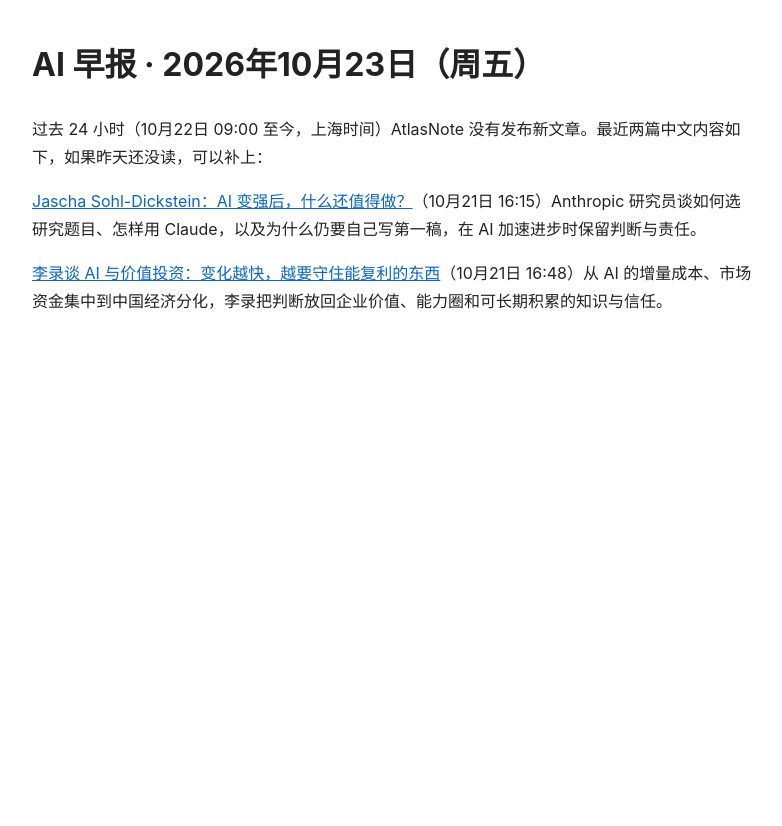
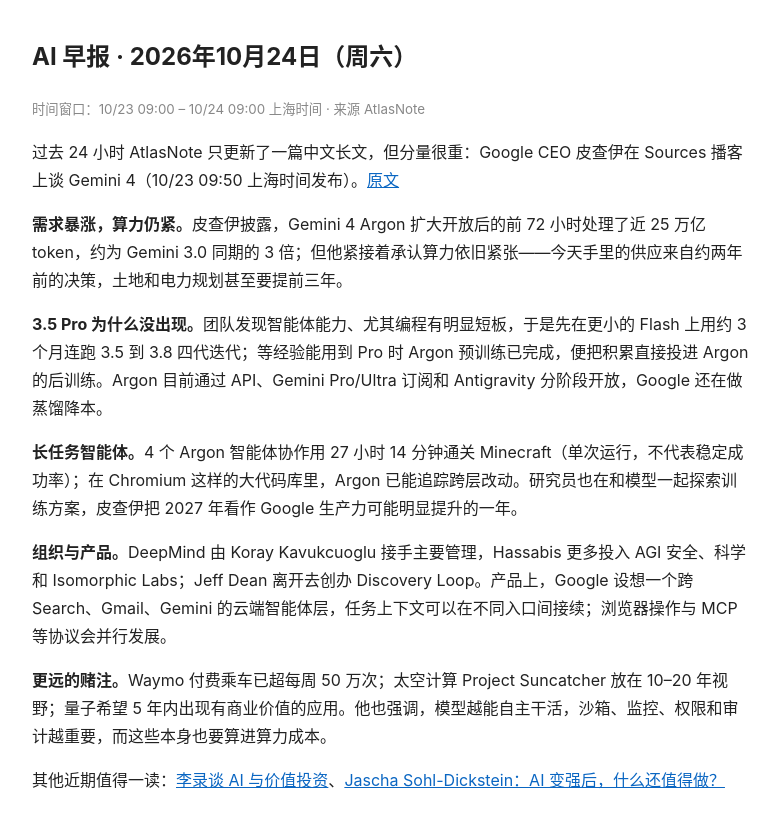
Before and after one commit to liuyingwen/ai-x-digest, a plain HTML site: page index.html in a window 1280 px wide. Shown: the whole page, without its empty margins (248-1030 px from the left). Before the commit the page ends 800 px from the top, so only its background shows below. Drawn offline with Linux system fonts and the light colour scheme.

Commit message:
AI 早报 2026-10-24

```diff
--- a/index.html
+++ b/index.html
@@ -1,6 +1,12 @@
-<!doctype html><html lang="zh-CN"><head><meta charset="utf-8"><meta name="viewport" content="width=device-width,initial-scale=1"><title>AI 早报 2026-10-23</title><style>body{font-family:-apple-system,"PingFang SC",sans-serif;max-width:720px;margin:auto;padding:16px;line-height:1.75;color:#222}a{color:#0a66c2}</style></head><body>
-<h1>AI 早报 · 2026年10月23日（周五）</h1>
-<p>过去 24 小时（10月22日 09:00 至今，上海时间）AtlasNote 没有发布新文章。最近两篇中文内容如下，如果昨天还没读，可以补上：</p>
-<p><a href="https://atlasnote.ai/zh-CN/articles/jascha-sohl-dickstein-ai-research-career">Jascha Sohl-Dickstein：AI 变强后，什么还值得做？</a>（10月21日 16:15）Anthropic 研究员谈如何选研究题目、怎样用 Claude，以及为什么仍要自己写第一稿，在 AI 加速进步时保留判断与责任。</p>
-<p><a href="https://atlasnote.ai/zh-CN/articles/li-lu-ai-value-investing-compounding">李录谈 AI 与价值投资：变化越快，越要守住能复利的东西</a>（10月21日 16:48）从 AI 的增量成本、市场资金集中到中国经济分化，李录把判断放回企业价值、能力圈和可长期积累的知识与信任。</p>
+<!doctype html><html lang="zh-CN"><head><meta charset="utf-8"><meta name="viewport" content="width=device-width,initial-scale=1"><title>AI 早报 · 2026-10-24</title>
+<style>body{font-family:-apple-system,"PingFang SC","Noto Sans CJK SC",sans-serif;max-width:720px;margin:auto;padding:20px;line-height:1.75;color:#222}a{color:#0a66c2}h1{font-size:1.5em}small{color:#888}</style></head><body>
+<h1>AI 早报 · 2026年10月24日（周六）</h1>
+<small>时间窗口：10/23 09:00 – 10/24 09:00 上海时间 · 来源 AtlasNote</small>
+<p>过去 24 小时 AtlasNote 只更新了一篇中文长文，但分量很重：Google CEO 皮查伊在 Sources 播客上谈 Gemini 4（10/23 09:50 上海时间发布）。<a href="https://atlasnote.ai/zh-CN/articles/sundar-pichai-gemini-4-compute-agents">原文</a></p>
+<p><b>需求暴涨，算力仍紧。</b>皮查伊披露，Gemini 4 Argon 扩大开放后的前 72 小时处理了近 25 万亿 token，约为 Gemini 3.0 同期的 3 倍；但他紧接着承认算力依旧紧张——今天手里的供应来自约两年前的决策，土地和电力规划甚至要提前三年。</p>
+<p><b>3.5 Pro 为什么没出现。</b>团队发现智能体能力、尤其编程有明显短板，于是先在更小的 Flash 上用约 3 个月连跑 3.5 到 3.8 四代迭代；等经验能用到 Pro 时 Argon 预训练已完成，便把积累直接投进 Argon 的后训练。Argon 目前通过 API、Gemini Pro/Ultra 订阅和 Antigravity 分阶段开放，Google 还在做蒸馏降本。</p>
+<p><b>长任务智能体。</b>4 个 Argon 智能体协作用 27 小时 14 分钟通关 Minecraft（单次运行，不代表稳定成功率）；在 Chromium 这样的大代码库里，Argon 已能追踪跨层改动。研究员也在和模型一起探索训练方案，皮查伊把 2027 年看作 Google 生产力可能明显提升的一年。</p>
+<p><b>组织与产品。</b>DeepMind 由 Koray Kavukcuoglu 接手主要管理，Hassabis 更多投入 AGI 安全、科学和 Isomorphic Labs；Jeff Dean 离开去创办 Discovery Loop。产品上，Google 设想一个跨 Search、Gmail、Gemini 的云端智能体层，任务上下文可以在不同入口间接续；浏览器操作与 MCP 等协议会并行发展。</p>
+<p><b>更远的赌注。</b>Waymo 付费乘车已超每周 50 万次；太空计算 Project Suncatcher 放在 10–20 年视野；量子希望 5 年内出现有商业价值的应用。他也强调，模型越能自主干活，沙箱、监控、权限和审计越重要，而这些本身也要算进算力成本。</p>
+<p>其他近期值得一读：<a href="https://atlasnote.ai/zh-CN/articles/li-lu-ai-value-investing-compounding">李录谈 AI 与价值投资</a>、<a href="https://atlasnote.ai/zh-CN/articles/jascha-sohl-dickstein-ai-research-career">Jascha Sohl-Dickstein：AI 变强后，什么还值得做？</a></p>
 </body></html>
```
